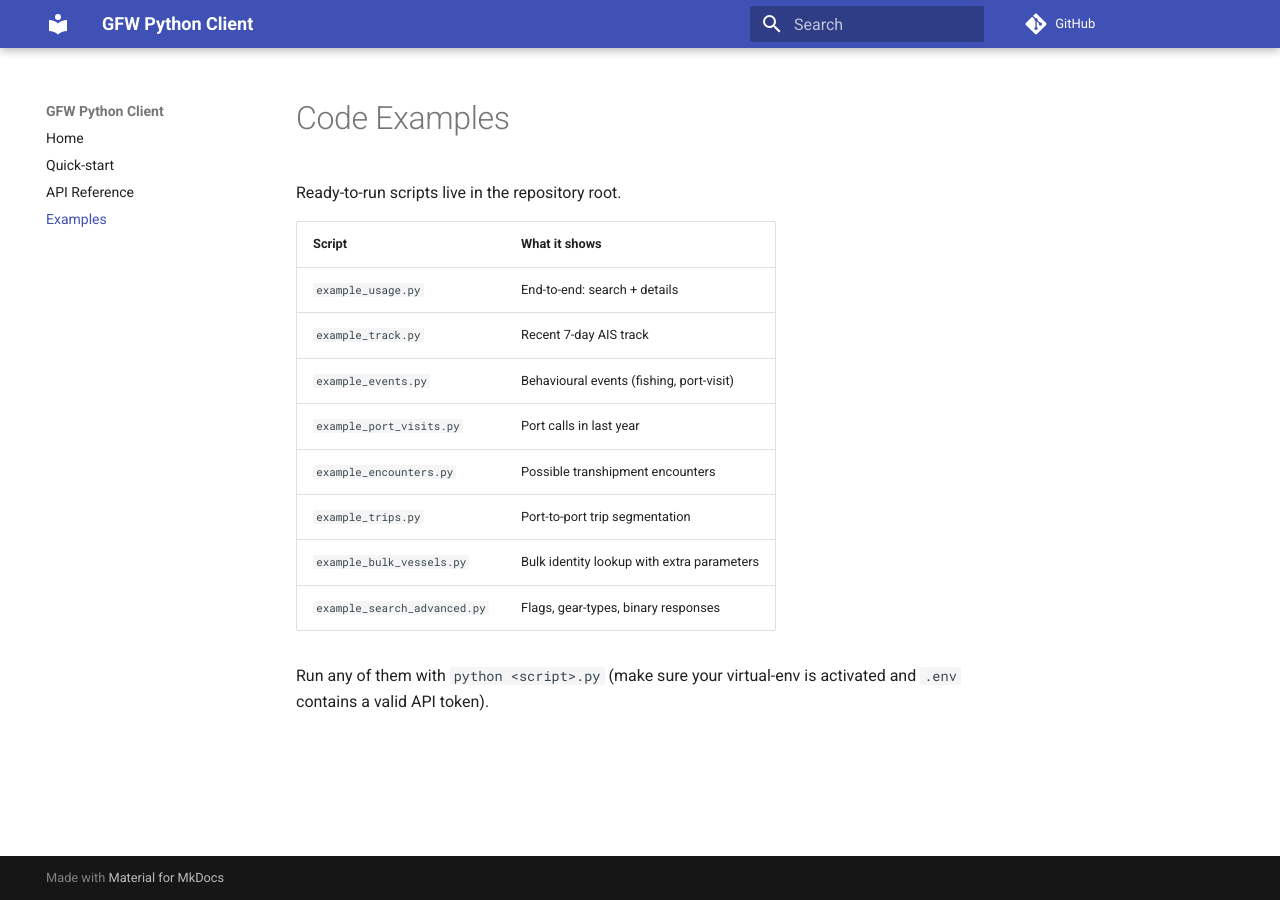
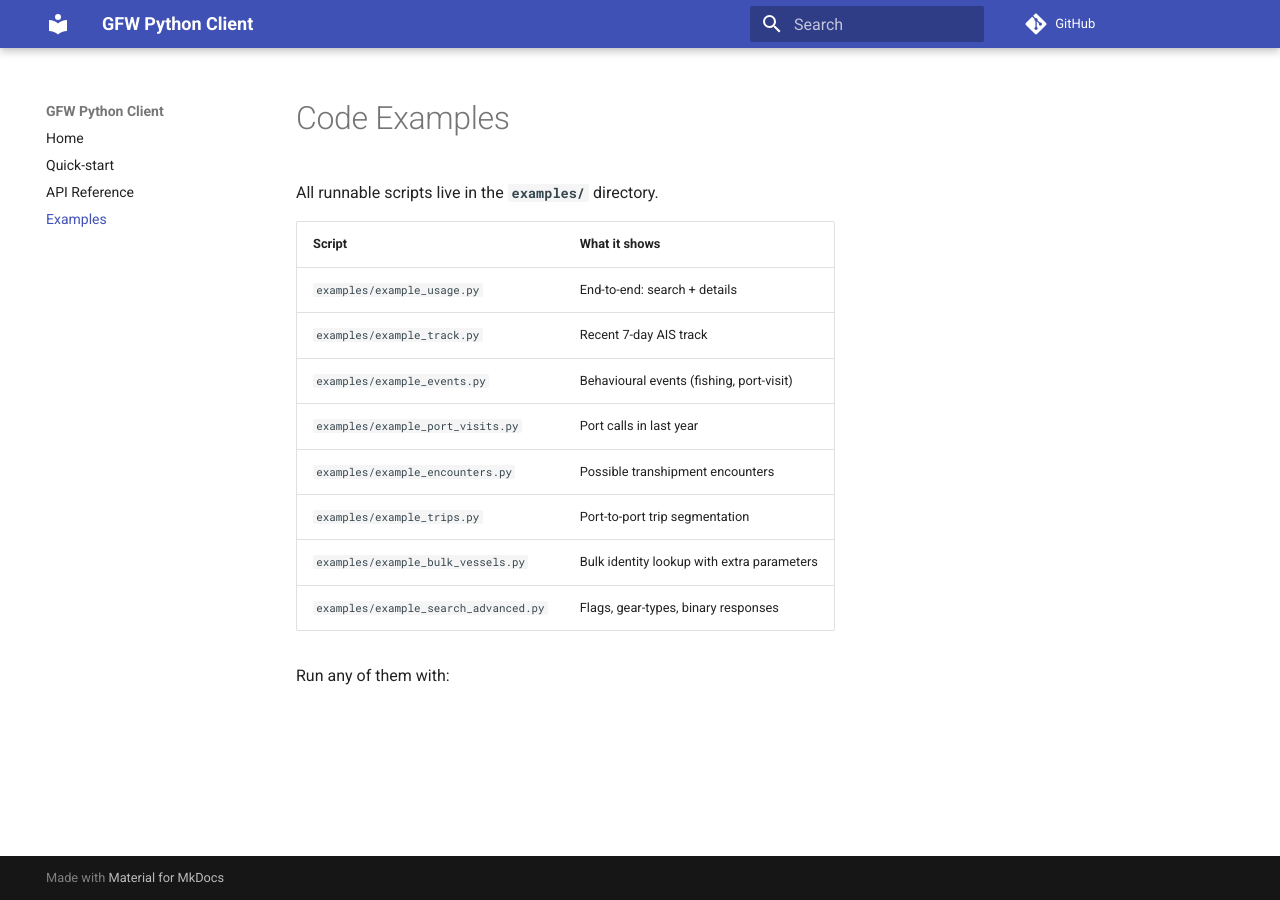
Before and after one commit to dkdndes/ais-global-fishing, an MkDocs documentation site: the page built from docs/examples.md, in a window 1280 px wide. Built offline with MkDocs 1.6.1 and Material for MkDocs 9.7.7, drawn with Linux system fonts in a browser that asks for light colours; comment, search, counter and statistics services are not loaded.

Commit message:
docs: update examples.md to reflect scripts in examples/ directory and usage instructions

```diff
--- a/docs/examples.md
+++ b/docs/examples.md
@@ -1,17 +1,16 @@
 # Code Examples
 
-Ready-to-run scripts live in the repository root.
+All runnable scripts live in the **`examples/`** directory.
 
-| Script                    | What it shows                               |
-| ------------------------- | ------------------------------------------- |
-| `example_usage.py`        | End-to-end: search + details                |
-| `example_track.py`        | Recent 7-day AIS track                      |
-| `example_events.py`       | Behavioural events (fishing, port-visit)    |
-| `example_port_visits.py`  | Port calls in last year                     |
-| `example_encounters.py`   | Possible transhipment encounters            |
-| `example_trips.py`        | Port-to-port trip segmentation              |
-| `example_bulk_vessels.py` | Bulk identity lookup with extra parameters  |
-| `example_search_advanced.py` | Flags, gear-types, binary responses    |
+| Script                                   | What it shows                               |
+| ---------------------------------------- | ------------------------------------------- |
+| `examples/example_usage.py`              | End-to-end: search + details                |
+| `examples/example_track.py`              | Recent 7-day AIS track                      |
+| `examples/example_events.py`             | Behavioural events (fishing, port-visit)    |
+| `examples/example_port_visits.py`        | Port calls in last year                     |
+| `examples/example_encounters.py`         | Possible transhipment encounters            |
+| `examples/example_trips.py`              | Port-to-port trip segmentation              |
+| `examples/example_bulk_vessels.py`       | Bulk identity lookup with extra parameters  |
+| `examples/example_search_advanced.py`    | Flags, gear-types, binary responses         |
 
-Run any of them with `python <script>.py` (make sure your virtual-env is
-activated and `.env` contains a valid API token).
+Run any of them with:
```
Also changed, not shown: 1 other file.
